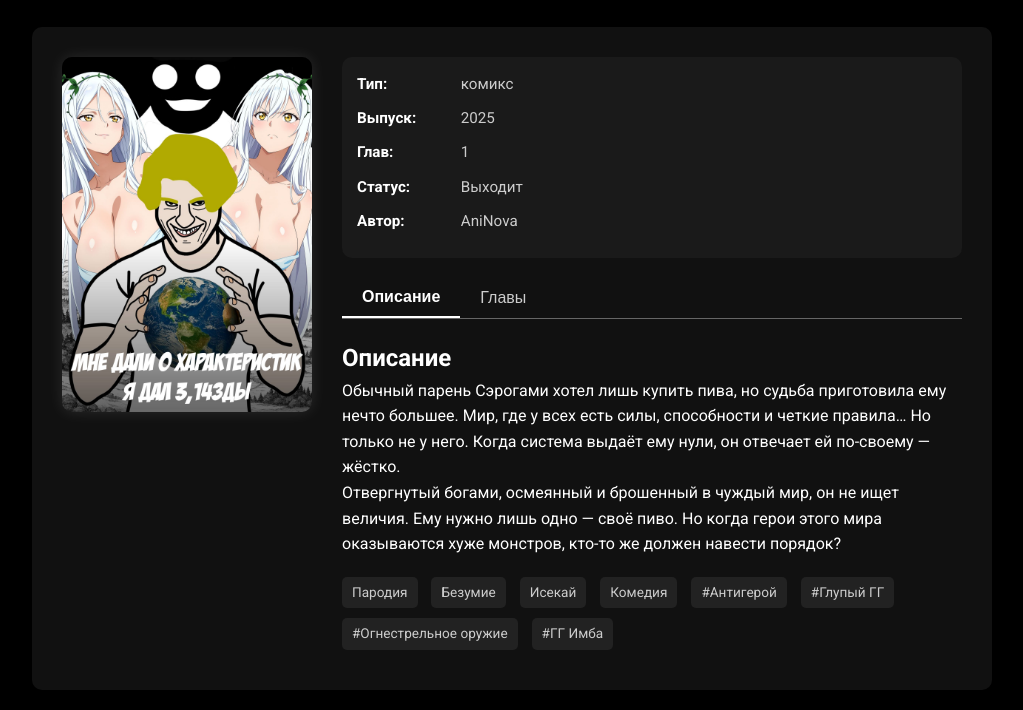
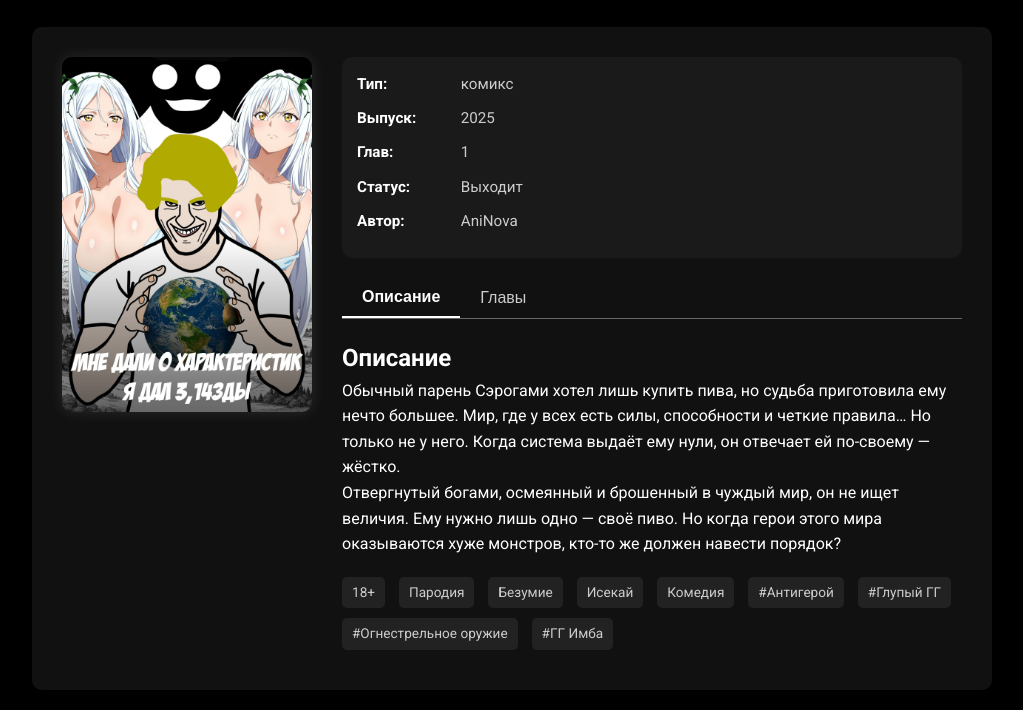
Before and after one commit to aninovacomics/aninovacomics.github.io, a plain HTML site: page index.html in a window 1280 px wide. Shown: the part 118-828 px from the top of the page, without its empty margins (128-1151 px from the left). Drawn offline with Linux system fonts and the light colour scheme.

Commit message:
Update index.html

```diff
--- a/index.html
+++ b/index.html
@@ -58,6 +58,7 @@
                         <p>Отвергнутый богами, осмеянный и брошенный в чуждый мир, он не ищет величия. Ему нужно лишь одно — своё пиво. Но когда герои этого мира оказываются хуже монстров, кто-то же должен навести порядок?</p>
 
                         <div class="tags">
+                            <span>18+</span>
                             <span>Пародия</span>
                             <span>Безумие</span>
                             <span>Исекай</span>
```
